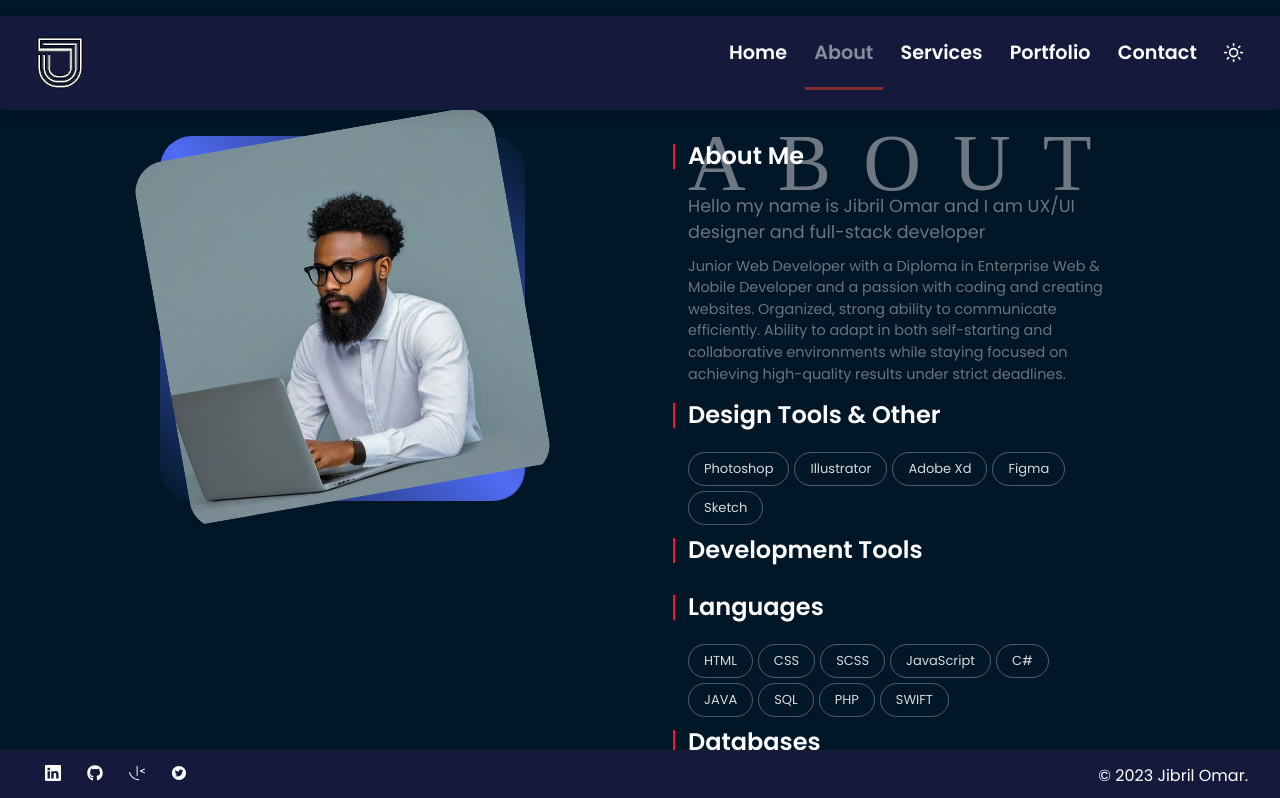
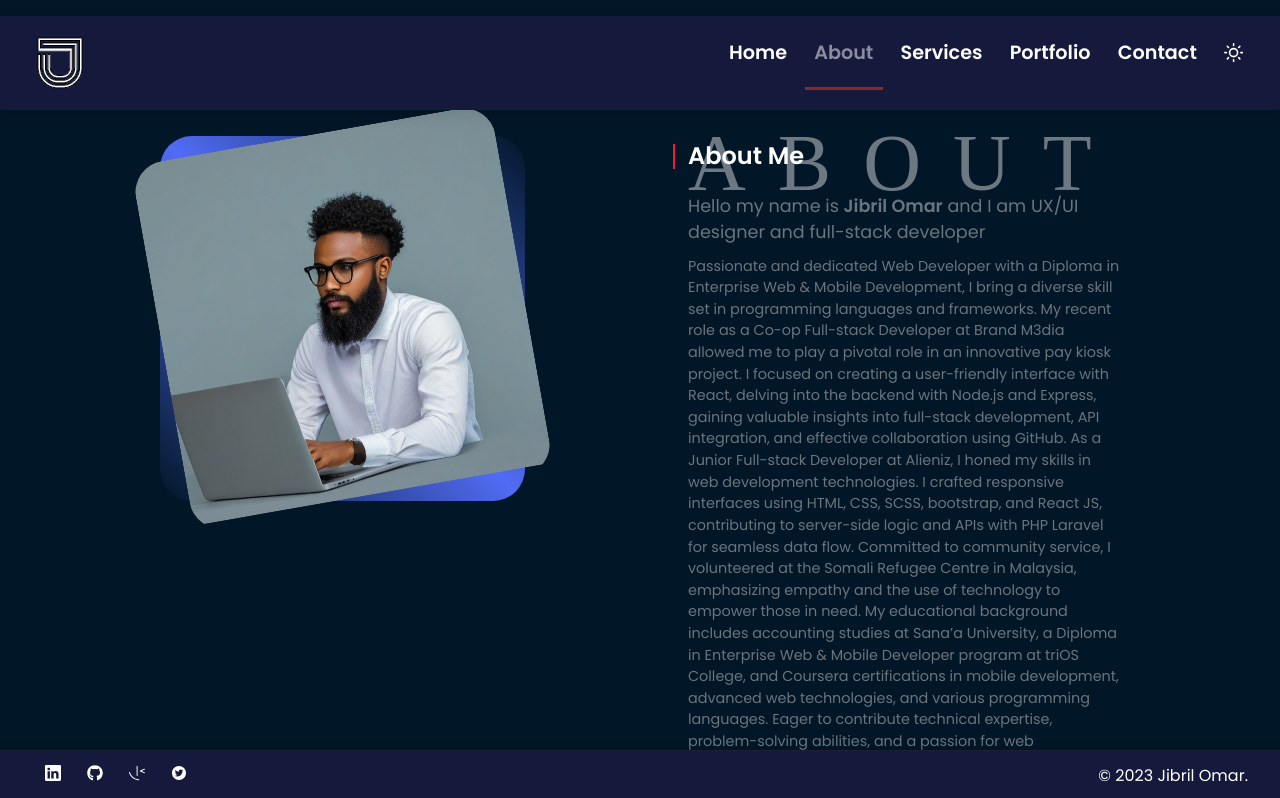
Before and after one commit to jibrilosman/portfolio-router, a React (Create React App) app: page /about in a window 1280 px wide. Shown: the top 798 px of the page. Built offline with nearby package versions, Linux system fonts and the light colour scheme; a web font is replaced by a local one.

Commit message:
Update About.jsx

```diff
--- a/src/pages/about/About.jsx
+++ b/src/pages/about/About.jsx
@@ -18,12 +18,35 @@ const About = (props) => {
         </div>
 
           <h2>About Me</h2>
-          <h5>Hello my name is Jibril Omar and I am UX/UI designer and full-stack developer</h5>
-          <p>Junior Web Developer with a Diploma in Enterprise Web & Mobile Developer and a passion with coding
-            and creating websites. Organized, strong ability to communicate efficiently.
-            Ability to adapt in both self-starting and collaborative environments while staying
-            focused on achieving high-quality results under strict deadlines.</p>
-
+          <h5>
+            Hello my name is <strong>Jibril Omar</strong> and I am UX/UI
+            designer and full-stack developer
+          </h5>
+          <p>
+            Passionate and dedicated Web Developer with a Diploma in Enterprise
+            Web & Mobile Development, I bring a diverse skill set in programming
+            languages and frameworks. My recent role as a Co-op Full-stack
+            Developer at Brand M3dia allowed me to play a pivotal role in an
+            innovative pay kiosk project. I focused on creating a user-friendly
+            interface with React, delving into the backend with Node.js and
+            Express, gaining valuable insights into full-stack development, API
+            integration, and effective collaboration using GitHub. As a Junior
+            Full-stack Developer at Alieniz, I honed my skills in web
+            development technologies. I crafted responsive interfaces using
+            HTML, CSS, SCSS, bootstrap, and React JS, contributing to
+            server-side logic and APIs with PHP Laravel for seamless data flow.
+            Committed to community service, I volunteered at the Somali Refugee
+            Centre in Malaysia, emphasizing empathy and the use of technology to
+            empower those in need. My educational background includes accounting
+            studies at Sana’a University, a Diploma in Enterprise Web & Mobile
+            Developer program at triOS College, and Coursera certifications in
+            mobile development, advanced web technologies, and various
+            programming languages. Eager to contribute technical expertise,
+            problem-solving abilities, and a passion for web development to a
+            dynamic team, I am confident that my skills align with the Web
+            Developer position. Excited about the opportunity to learn and grow
+            within a forward-thinking company.
+          </p>
             <h2>Design Tools & Other</h2>
             <div className="hero">
               <span>Photoshop</span>
```
